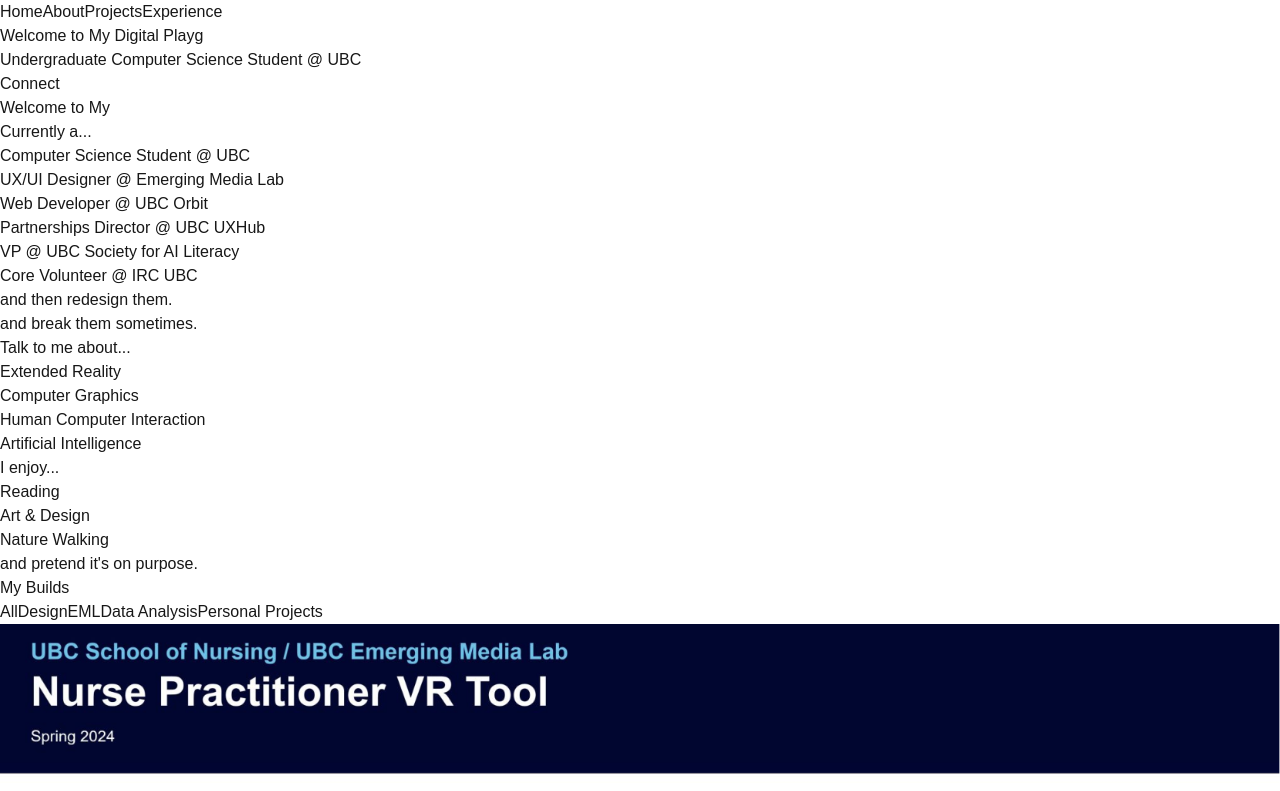
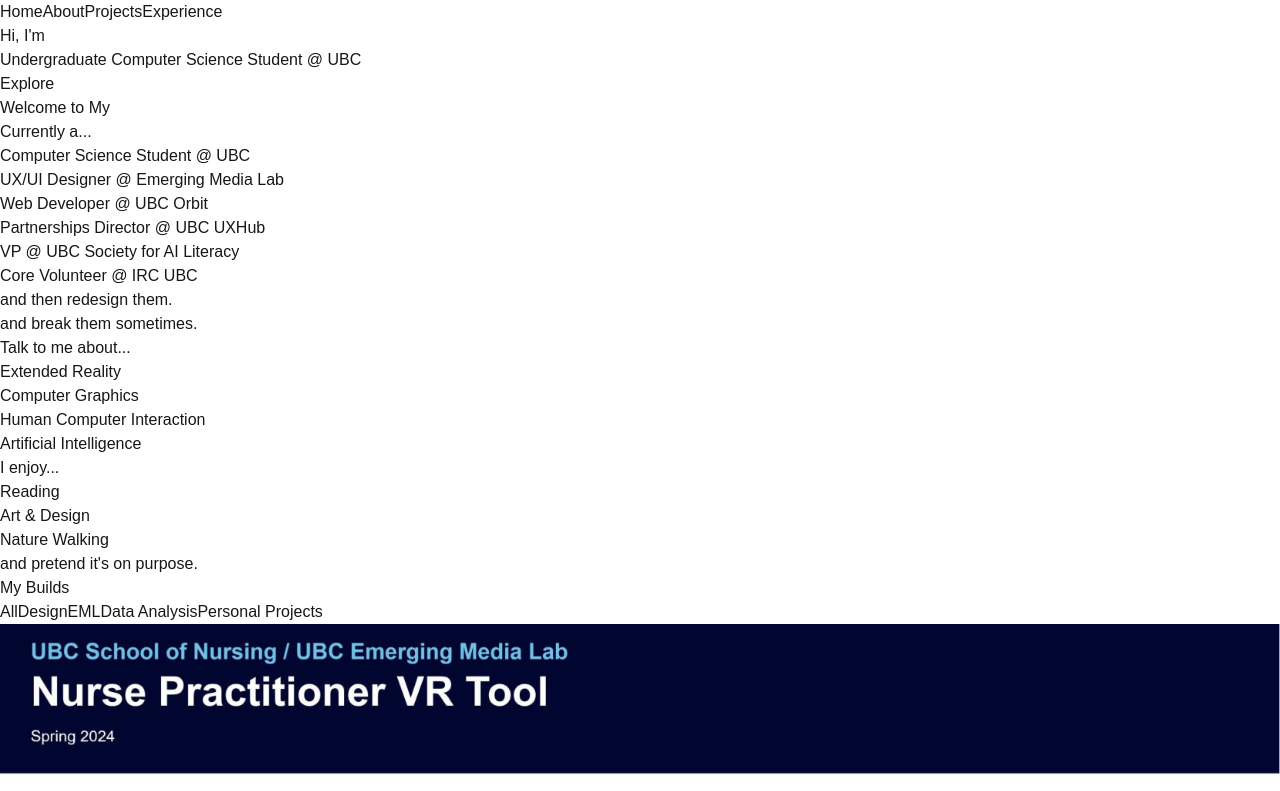
Before and after one commit to ssamiaa/portfoliowebsite, a Next.js app: page / in a window 1280 px wide. Shown: the top 791 px of the page. Built offline with nearby package versions, Linux system fonts and the light colour scheme.

Commit message:
minro fix to landing page

```diff
--- a/src/components/Hero.tsx
+++ b/src/components/Hero.tsx
@@ -13,7 +13,7 @@ export default function Hero() {
         sequence={[
           "Hi, I'm Samia",
           2000,
-          "Welcome to My Digital Playground!",
+          "",
           2000,
         ]}
         speed={5}
@@ -29,10 +29,10 @@ export default function Hero() {
 
       {/* Button */}
       <a
-        href="https://www.linkedin.com/in/samiasajid2"
+        href="#about"
         className="bg-white text-gray-800 font-semibold px-6 py-3 rounded-full shadow-lg hover:shadow-xl hover:bg-gray-100 transition-all duration-300"
       >
-        Connect
+        Explore
       </a>
     </section>
   );
```
